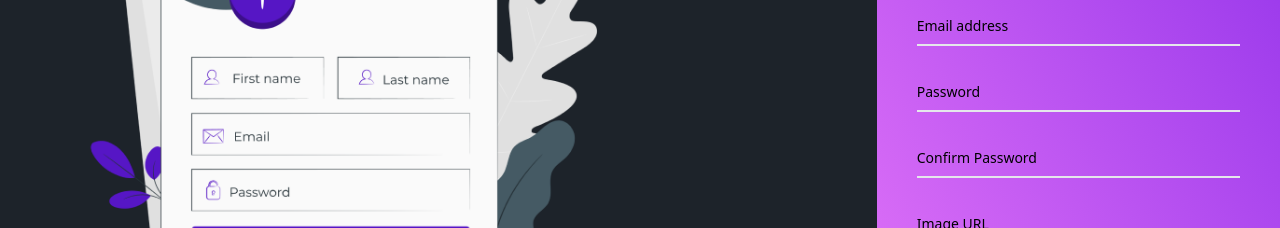
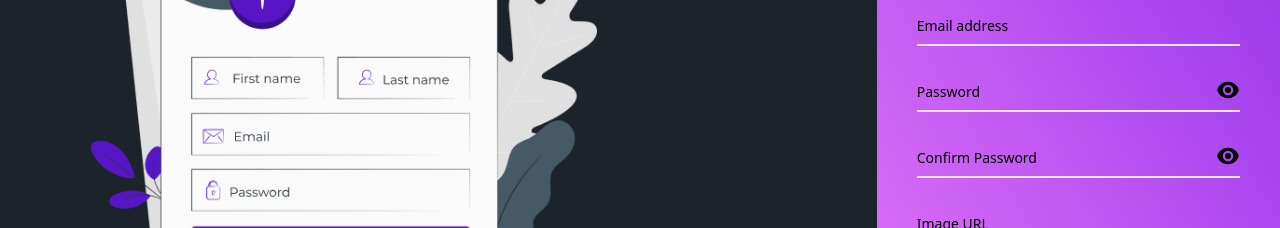
Before and after one commit to mrnayem2026/Ninja-King-Fu-Client, a React (Vite) app: page /Signup in a window 1280 px wide. Shown: the part 449-677 px from the top of the page. Built offline with nearby package versions, Linux system fonts and the light colour scheme; no server answers.

Commit message:
Singup from done

```diff
--- a/src/pages/SignUp/SignUp.jsx
+++ b/src/pages/SignUp/SignUp.jsx
@@ -6,12 +6,15 @@
 import github from '../../assets/icons/github.png';
 import google from '../../assets/icons/google.png';
 import { useState } from "react";
+import Swal from "sweetalert2";
 
 
 const Signup = () => {
 
     const [confirmPasswordError, setConfirmPasswordError] = useState("")
+    const [confirmPasswordErrorForConfirm, setConfirmPasswordErrorForConfirm] = useState("")
     const [firebaseError, setFrebaseError] = useState("")
+    const [showPassword, setShowPassword] = useState(false)
 
     const navigate = useNavigate();
     const location = useLocation();
@@ -34,7 +37,7 @@
                         })
                         .catch(error => setFrebaseError(error.message))
 
-                        if (result) {
+                        if (result.user) {
                             reset();
                             Swal.fire({
                                 position: 'top-end',
@@ -81,6 +84,15 @@
             .catch(error => {
                 console.log(error)
             })
+    }
+
+     // Hide password
+     const handlePasswordHide = () => {
+        setShowPassword(!showPassword)
+    }
+     // Hide password for confirm
+     const handlePasswordHideForConfirm = () => {
+        setConfirmPasswordErrorForConfirm(!confirmPasswordErrorForConfirm)
     }
 
 
@@ -137,7 +149,7 @@
                     {/* password  */}
                     <div className="form-control relative z-0  w-full mb-6 group">
                         <input
-                            type="password"
+                            type={showPassword ? 'text' : 'password'}
                             name="password"
                             id="password"
                             {...register("password", {
@@ -145,7 +157,7 @@
                                 minLength: 6,
                                 pattern: /(?=.*[A-Z])(?=.*[!@#$&*])/
                             })}
-                            className={`block py-2.5 px-0  w-full text-sm text-black bg-transparent border-0 border-b-2  appearance-none   focus:outline-none focus:ring-0  peer `}
+                            className={`relative block py-2.5 px-0  w-full text-sm text-black bg-transparent border-0 border-b-2  appearance-none   focus:outline-none focus:ring-0  peer `}
                             placeholder=" "
                             required
                         />
@@ -155,15 +167,33 @@
                         >
                             Password
                         </label>
+                        {
+                            showPassword ?
+                            <span className="absolute top-2 right-0">
+                            <svg onClick={handlePasswordHide}  xmlns="http://www.w3.org/2000/svg" viewBox="0 0 24 24" fill="currentColor" className="w-6 h-6  text-black cursor-pointer">
+                                <path d="M3.53 2.47a.75.75 0 00-1.06 1.06l18 18a.75.75 0 101.06-1.06l-18-18zM22.676 12.553a11.249 11.249 0 01-2.631 4.31l-3.099-3.099a5.25 5.25 0 00-6.71-6.71L7.759 4.577a11.217 11.217 0 014.242-.827c4.97 0 9.185 3.223 10.675 7.69.12.362.12.752 0 1.113z" />
+                                <path d="M15.75 12c0 .18-.013.357-.037.53l-4.244-4.243A3.75 3.75 0 0115.75 12zM12.53 15.713l-4.243-4.244a3.75 3.75 0 004.243 4.243z" />
+                                <path d="M6.75 12c0-.619.107-1.213.304-1.764l-3.1-3.1a11.25 11.25 0 00-2.63 4.31c-.12.362-.12.752 0 1.114 1.489 4.467 5.704 7.69 10.675 7.69 1.5 0 2.933-.294 4.242-.827l-2.477-2.477A5.25 5.25 0 016.75 12z" />
+                            </svg>
+
+                        </span> :
+
+                            <span className="absolute top-2 right-0">
+                                <svg onClick={handlePasswordHide} xmlns="http://www.w3.org/2000/svg" viewBox="0 0 24 24" fill="currentColor" className="w-6 h-6 text-black cursor-pointer">
+                                    <path d="M12 15a3 3 0 100-6 3 3 0 000 6z" />
+                                    <path fillRule="evenodd" d="M1.323 11.447C2.811 6.976 7.028 3.75 12.001 3.75c4.97 0 9.185 3.223 10.675 7.69.12.362.12.752 0 1.113-1.487 4.471-5.705 7.697-10.677 7.697-4.97 0-9.186-3.223-10.675-7.69a1.762 1.762 0 010-1.113zM17.25 12a5.25 5.25 0 11-10.5 0 5.25 5.25 0 0110.5 0z" clipRule="evenodd" />
+                                </svg>
+                            </span>
+                        }
                         {errors.password?.type === 'required' && <p className="text-white">Password is required</p>}
                         {errors.password?.type === 'minLength' && <p className="text-white">Password must be 6 characters</p>}
                         {errors.password?.type === 'pattern' && <p className="text-white">Password must have one Capital Letter and one Special Character.</p>}
 
                     </div>
-                    {/* password  */}
+                    {/*  Confirm Password  */}
                     <div className="form-control relative z-0  w-full mb-6 group">
                         <input
-                            type="password"
+                             type={confirmPasswordErrorForConfirm ? 'text' : 'password'}
                             name="password"
                             id="ConfirmPassword"
                             {...register("confirmPassword", { required: true, })}
@@ -177,6 +207,24 @@
                         >
                             Confirm Password
                         </label>
+                        {
+                            confirmPasswordErrorForConfirm ?
+                            <span className="absolute top-2 right-0">
+                            <svg onClick={handlePasswordHideForConfirm}  xmlns="http://www.w3.org/2000/svg" viewBox="0 0 24 24" fill="currentColor" className="w-6 h-6  text-black cursor-pointer">
+                                <path d="M3.53 2.47a.75.75 0 00-1.06 1.06l18 18a.75.75 0 101.06-1.06l-18-18zM22.676 12.553a11.249 11.249 0 01-2.631 4.31l-3.099-3.099a5.25 5.25 0 00-6.71-6.71L7.759 4.577a11.217 11.217 0 014.242-.827c4.97 0 9.185 3.223 10.675 7.69.12.362.12.752 0 1.113z" />
+                                <path d="M15.75 12c0 .18-.013.357-.037.53l-4.244-4.243A3.75 3.75 0 0115.75 12zM12.53 15.713l-4.243-4.244a3.75 3.75 0 004.243 4.243z" />
+                                <path d="M6.75 12c0-.619.107-1.213.304-1.764l-3.1-3.1a11.25 11.25 0 00-2.63 4.31c-.12.362-.12.752 0 1.114 1.489 4.467 5.704 7.69 10.675 7.69 1.5 0 2.933-.294 4.242-.827l-2.477-2.477A5.25 5.25 0 016.75 12z" />
+                            </svg>
+
+                        </span> :
+
+                            <span className="absolute top-2 right-0">
+                                <svg onClick={handlePasswordHideForConfirm} xmlns="http://www.w3.org/2000/svg" viewBox="0 0 24 24" fill="currentColor" className="w-6 h-6 text-black cursor-pointer">
+                                    <path d="M12 15a3 3 0 100-6 3 3 0 000 6z" />
+                                    <path fillRule="evenodd" d="M1.323 11.447C2.811 6.976 7.028 3.75 12.001 3.75c4.97 0 9.185 3.223 10.675 7.69.12.362.12.752 0 1.113-1.487 4.471-5.705 7.697-10.677 7.697-4.97 0-9.186-3.223-10.675-7.69a1.762 1.762 0 010-1.113zM17.25 12a5.25 5.25 0 11-10.5 0 5.25 5.25 0 0110.5 0z" clipRule="evenodd" />
+                                </svg>
+                            </span>
+                        }
                         {errors.confirmPassword?.type === 'required' && <p className="text-white">Password is required</p>}
                     </div>
 
```
